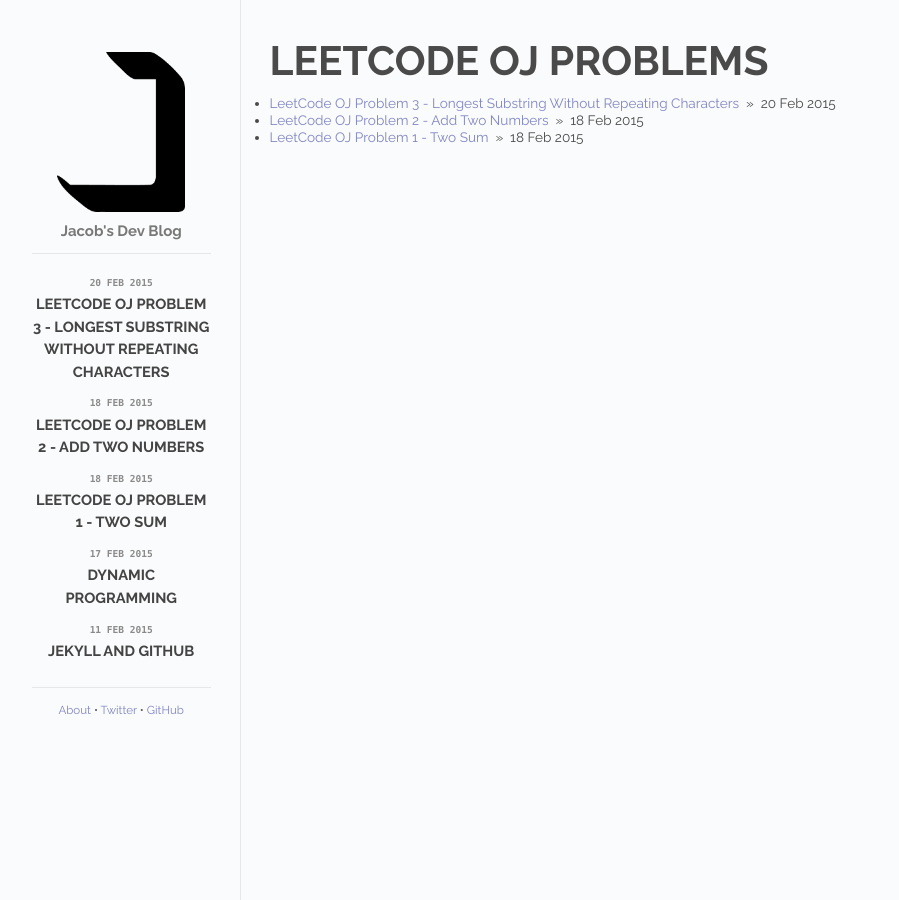
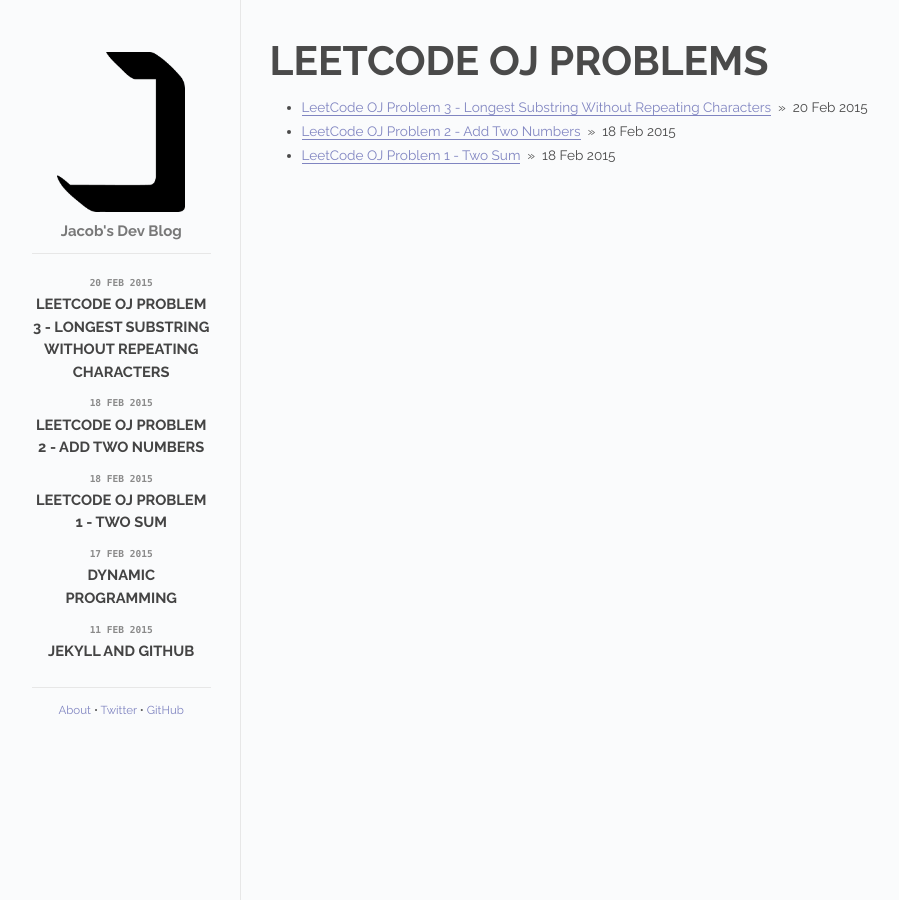
Before and after one commit to jancojt/jancojt.github.io, a Jekyll site: the page built from leetcode/index.html, in a window 1280 px wide. Shown: the whole page, without its empty margins (118-1017 px from the left). Built offline with Jekyll 4.4.1, drawn with Linux system fonts in a browser that asks for light colours; Markdown is read by kramdown in place of the engine named in the settings.

Commit message:
formatting changes

```diff
--- a/_includes/archive.html
+++ b/_includes/archive.html
@@ -4,6 +4,7 @@
       <h1 id="title">Archive</h1>
     </div>
   </div>
+  <div class="post">
     <ul>
       <h4>All Posts</h4>
       {% for post in site.posts %}
@@ -12,7 +13,7 @@
       </li>
       {% endfor %}
     </ul>
-
+  </div>
   <div id="sidebar-button">
     <img src="/images/sidebar-button.png">
   </div>
--- a/_includes/compsci.html
+++ b/_includes/compsci.html
@@ -4,6 +4,7 @@
       <h1 id="title">Computer Science</h1>
     </div>
   </div>
+  <div class="post">
     <ul>
       {% for post in site.posts %}
         {% for tag in post.tags %}
@@ -15,6 +16,7 @@
         {% endfor %}
       {% endfor %}
       </ul>
+    </div>
     <div id="sidebar-button">
       <img src="/images/sidebar-button.png">
     </div>
--- a/_includes/leetcode.html
+++ b/_includes/leetcode.html
@@ -4,8 +4,9 @@
       <h1 id="title">LeetCode OJ Problems</h1>
     </div>
   </div>
+  <div class="post">
     <ul>
-    {% for post in site.posts %}
+      {% for post in site.posts %}
         {% for tag in post.tags %}
           {% if tag == 'leetcode' %}
             <li>
@@ -13,9 +14,10 @@
             </li>
           {% endif %}
         {% endfor %}
-    {% endfor %}
-  </ul>
-  <div id="sidebar-button">
+      {% endfor %}
+      </ul>
+    </div>
+    <div id="sidebar-button">
       <img src="/images/sidebar-button.png">
+    </div>
   </div>
-</div>
```
Lines whose indentation alone changed are shown as unchanged.
